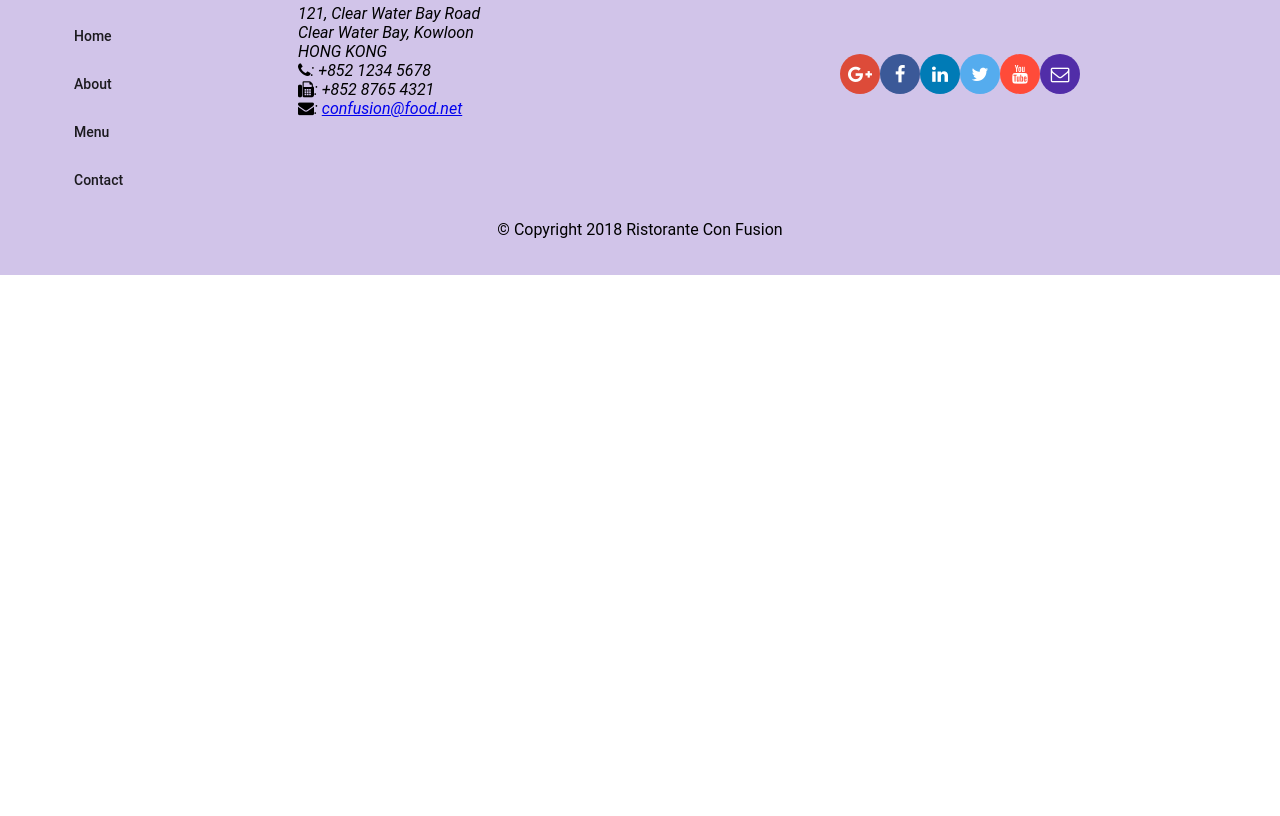
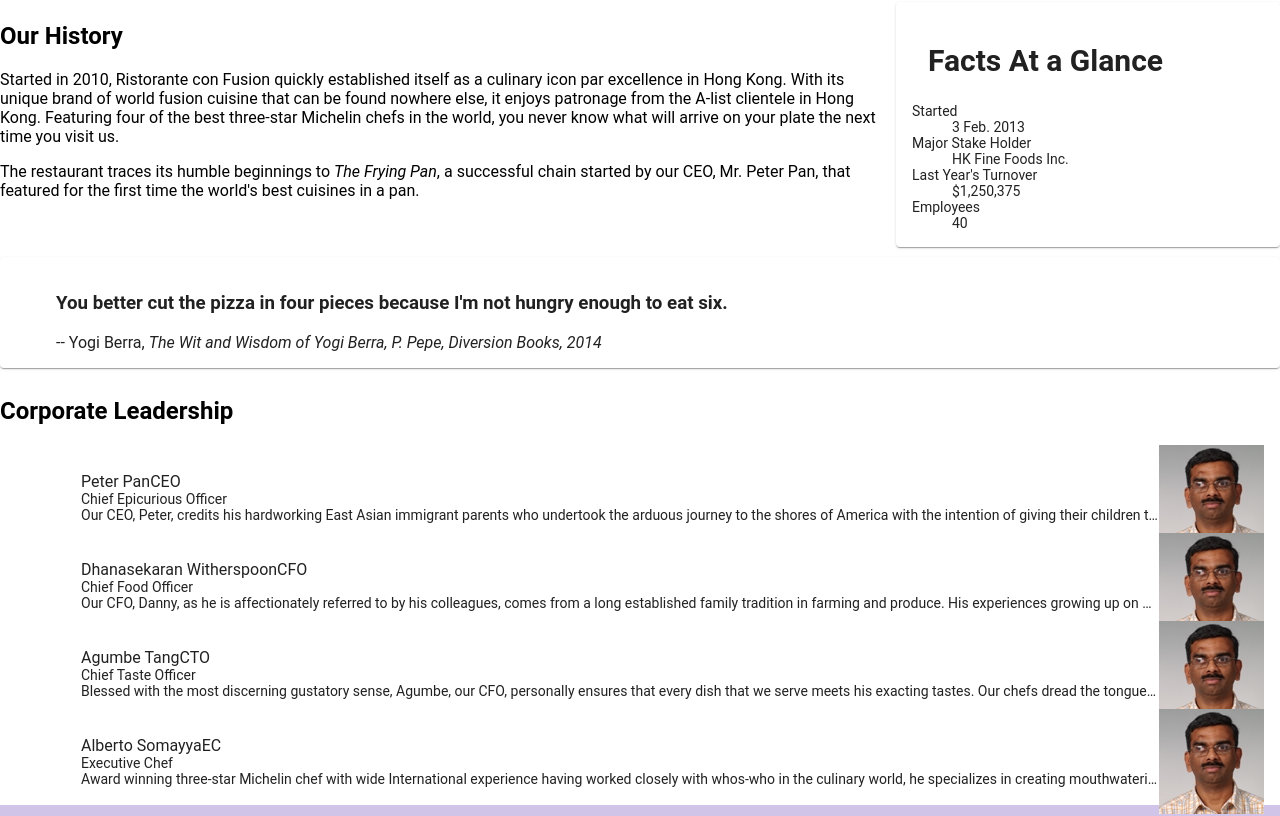
Before and after one commit to SampritiKakoty/CourseEraAngular, an Angular app in the folder conFusion/: page /aboutus in a window 1280 px wide. Before the commit this address led to /. Shown: the part 480-1296 px from the top of the page. Before the commit the page ends 800 px from the top, so only its background shows below. Built offline with nearby package versions, Linux system fonts and the light colour scheme.

Commit message:
Assignment-2: ANgular

```diff
--- a/conFusion/src/app/about/about.component.html
+++ b/conFusion/src/app/about/about.component.html
@@ -1,3 +1,68 @@
-<p>
-  about works!
-</p>
+<div class="container"
+  fxLayout="column"
+  fxLayoutGap="10px">
+
+  <div fxFlex>
+    <div>
+        <h3>About Us</h3>
+        <hr>
+    </div>
+  </div>
+
+  <div fxFlex>
+    <div fxLayout="column" fxLayout.gt-sm="row">
+      <div fxFlex="70">
+        <h2>Our History</h2>
+        <p>Started in 2010, Ristorante con Fusion quickly established itself as a culinary icon par excellence in Hong Kong. With its unique brand of world fusion cuisine that can be found nowhere else, it enjoys patronage from the A-list clientele in Hong Kong.  Featuring four of the best three-star Michelin chefs in the world, you never know what will arrive on your plate the next time you visit us.</p>
+        <p>The restaurant traces its humble beginnings to <em>The Frying Pan</em>, a successful chain started by our CEO, Mr. Peter Pan, that featured for the first time the world's best cuisines in a pan.</p>
+      </div>
+      <div fxFlex="30">
+        <mat-card>
+          <mat-card-header>
+            <mat-card-title>
+            <h2>Facts At a Glance</h2>
+            </mat-card-title>
+          </mat-card-header>
+          <mat-card-content>
+            <dl>
+              <dt>Started</dt>
+              <dd>3 Feb. 2013</dd>
+              <dt>Major Stake Holder</dt>
+              <dd>HK Fine Foods Inc.</dd>
+              <dt>Last Year's Turnover</dt>
+              <dd>$1,250,375</dd>
+              <dt>Employees</dt>
+              <dd>40</dd>
+            </dl>
+          </mat-card-content>
+        </mat-card>
+      </div>
+    </div>
+  </div>
+
+  <div fxFlex>
+    <mat-card>
+      <blockquote>
+        <h3>You better cut the pizza in four pieces because
+            I'm not hungry enough to eat six.</h3>
+        <footer>-- Yogi Berra,
+          <cite>The Wit and Wisdom of Yogi Berra,
+            P. Pepe, Diversion Books, 2014</cite>
+        </footer>
+      </blockquote>
+    </mat-card>
+  </div>
+
+
+  <div fxFlex>
+    <h2>Corporate Leadership</h2>
+      <mat-list *ngIf="leader">
+      <mat-list-item *ngFor="let item of leader">
+        <img  src={{item.image}} class="leader-img" alt="{{item.name}}">
+        <p mat-line style="float:left; margin-left:65px;"> {{item.name}}{{item.abbr}}</p>
+        <p mat-line style="float:left; margin-left:65px;">{{item.designation}}</p>
+        <p mat-line style="float:left; margin-left:65px;">{{item.description}}</p>
+      </mat-list-item>
+  </mat-list>
+  </div>
+</div>
--- a/conFusion/src/app/about/about.component.ts
+++ b/conFusion/src/app/about/about.component.ts
@@ -1,4 +1,6 @@
 import { Component, OnInit } from '@angular/core';
+import { LeaderService } from '../services/leader.service';
+import { Leader } from '../shared/leader';
 
 @Component({
   selector: 'app-about',
@@ -6,10 +8,11 @@
   styleUrls: ['./about.component.scss']
 })
 export class AboutComponent implements OnInit {
-
-  constructor() { }
+  leader: Leader[];
+  constructor(private leaderService: LeaderService) { }
 
   ngOnInit() {
+    this.leader = this.leaderService.getLeaders();
   }
 
 }
--- a/conFusion/src/app/app-routing/routes.ts
+++ b/conFusion/src/app/app-routing/routes.ts
@@ -9,6 +9,7 @@
 export const routes: Routes = [
   { path: 'home',  component: HomeComponent },
   { path: 'menu',     component: MenuComponent },
+  { path: 'aboutus',     component: AboutComponent },
   { path: 'contactus',     component: ContactComponent },
   { path: 'dishdetail/:id',     component: DishdetailComponent },
   { path: '', redirectTo: '/home', pathMatch: 'full' }
--- a/conFusion/src/app/app.module.ts
+++ b/conFusion/src/app/app.module.ts
@@ -17,6 +17,8 @@
 import { DishdetailComponent } from './dishdetail/dishdetail.component';
 
 import { DishService } from './services/dish.service';
+import { LeaderService } from './services/leader.service';
+import { PromotionService } from './services/promotion.service';
 import { HeaderComponent } from './header/header.component';
 import { FooterComponent } from './footer/footer.component';
 import { AboutComponent } from './about/about.component';
@@ -47,7 +49,7 @@
     MatButtonModule,
     AppRoutingModule
   ],
-  providers: [DishService],
+  providers: [DishService, PromotionService, LeaderService],
   bootstrap: [AppComponent]
 })
 export class AppModule { }
--- a/conFusion/src/app/header/header.component.html
+++ b/conFusion/src/app/header/header.component.html
@@ -3,7 +3,7 @@
   <mat-toolbar color="primary">
       <span><img src="/assets/images/logo.png" height=30 width=41></span>
       <a mat-button routerLinkActive="active" routerLink="/home"><span class="fa fa-home fa-lg"></span> Home</a>
-      <a mat-button><span class="fa fa-info fa-lg"></span> About</a>
+        <a mat-button routerLinkActive="active" routerLink="/aboutus"><span class="fa fa-address-card fa-lg"></span> About</a>
       <a mat-button routerLinkActive="active" routerLink="/menu"><span class="fa fa-list fa-lg"></span> Menu</a>
       <a mat-button routerLinkActive="active" routerLink="/contactus"><span class="fa fa-address-card fa-lg"></span> Contact</a>
     </mat-toolbar>
--- a/conFusion/src/app/home/home.component.html
+++ b/conFusion/src/app/home/home.component.html
@@ -33,4 +33,18 @@
   </mat-card-content>
 </mat-card>
 
+<mat-card *ngIf="leader" fxFlex>
+  <mat-card-header>
+    <div mat-card-avatar></div>
+    <mat-card-title>
+      <h3>{{leader.name | uppercase}}</h3>
+    </mat-card-title>
+  </mat-card-header>
+  <img mat-card-image src={{leader.image}} alt={{leader.name}}>
+  <mat-card-content>
+    <p>{{leader.description}}
+    </p>
+  </mat-card-content>
+</mat-card>
+
 </div>
--- a/conFusion/src/app/home/home.component.ts
+++ b/conFusion/src/app/home/home.component.ts
@@ -4,6 +4,8 @@
 import { DishService } from '../services/dish.service';
 import { Promotion } from '../shared/promotion';
 import { PromotionService } from '../services/promotion.service';
+import { LeaderService } from '../services/leader.service';
+import { Leader } from '../shared/leader';
 
 @Component({
   selector: 'app-home',
@@ -14,13 +16,16 @@
 
   dish: Dish;
   promotion: Promotion;
+  leader: Leader;
 
   constructor(private dishservice: DishService,
-    private promotionservice: PromotionService) { }
+    private promotionservice: PromotionService,
+    private leaderService: LeaderService) { }
 
   ngOnInit() {
     this.dish = this.dishservice.getFeaturedDish();
     this.promotion = this.promotionservice.getFeaturedPromotion();
+    this.leader = this.leaderService.getFeaturedLeader();
   }
 
 }
--- /dev/null
+++ b/conFusion/src/app/services/leader.service.ts
@@ -0,0 +1,19 @@
+import { Injectable } from '@angular/core';
+import { Leader } from '../shared/leader';
+import { LEADERS } from '../shared/leaders';
+
+@Injectable({
+  providedIn: 'root'
+})
+export class LeaderService {
+
+  constructor() { }
+
+  getLeaders(): Leader[] {
+    return LEADERS;
+  }
+
+  getFeaturedLeader() {
+    return LEADERS.filter((featured) => featured.featured)[0];
+  }
+}
--- /dev/null
+++ b/conFusion/src/app/shared/leader.ts
@@ -0,0 +1,9 @@
+export class Leader {
+    id: string;
+    name: string;
+    image: string;
+    designation: string;
+    abbr: string;
+    featured: boolean;
+    description: string;
+}
--- /dev/null
+++ b/conFusion/src/app/shared/leaders.ts
@@ -0,0 +1,44 @@
+import { Leader } from './leader';
+
+export const LEADERS: Leader[] = [
+    {
+      id: '0',
+      name: 'Peter Pan',
+      image: '/assets/images/alberto.png',
+      designation: 'Chief Epicurious Officer',
+      abbr: 'CEO',
+      featured: false,
+      // tslint:disable-next-line:max-line-length
+      description: 'Our CEO, Peter, credits his hardworking East Asian immigrant parents who undertook the arduous journey to the shores of America with the intention of giving their children the best future. His mother\'s wizardy in the kitchen whipping up the tastiest dishes with whatever is available inexpensively at the supermarket, was his first inspiration to create the fusion cuisines for which The Frying Pan became well known. He brings his zeal for fusion cuisines to this restaurant, pioneering cross-cultural culinary connections.'
+    },
+    {
+      id: '1',
+      name: 'Dhanasekaran Witherspoon',
+      image: '/assets/images/alberto.png',
+      designation: 'Chief Food Officer',
+      abbr: 'CFO',
+      featured: false,
+      // tslint:disable-next-line:max-line-length
+      description: 'Our CFO, Danny, as he is affectionately referred to by his colleagues, comes from a long established family tradition in farming and produce. His experiences growing up on a farm in the Australian outback gave him great appreciation for varieties of food sources. As he puts it in his own words, Everything that runs, wins, and everything that stays, pays!'
+    },
+    {
+      id: '2',
+      name: 'Agumbe Tang',
+      image: '/assets/images/alberto.png',
+      designation: 'Chief Taste Officer',
+      abbr: 'CTO',
+      featured: false,
+      // tslint:disable-next-line:max-line-length
+      description: 'Blessed with the most discerning gustatory sense, Agumbe, our CFO, personally ensures that every dish that we serve meets his exacting tastes. Our chefs dread the tongue lashing that ensues if their dish does not meet his exacting standards. He lives by his motto, You click only if you survive my lick.'
+    },
+    {
+      id: '3',
+      name: 'Alberto Somayya',
+      image: '/assets/images/alberto.png',
+      designation: 'Executive Chef',
+      abbr: 'EC',
+      featured: true,
+      // tslint:disable-next-line:max-line-length
+      description: 'Award winning three-star Michelin chef with wide International experience having worked closely with whos-who in the culinary world, he specializes in creating mouthwatering Indo-Italian fusion experiences. He says, Put together the cuisines from the two craziest cultures, and you get a winning hit! Amma Mia!'
+    }
+  ];
```
Also changed, not shown: 1 other file (tests, documents, lock files or other folders).
